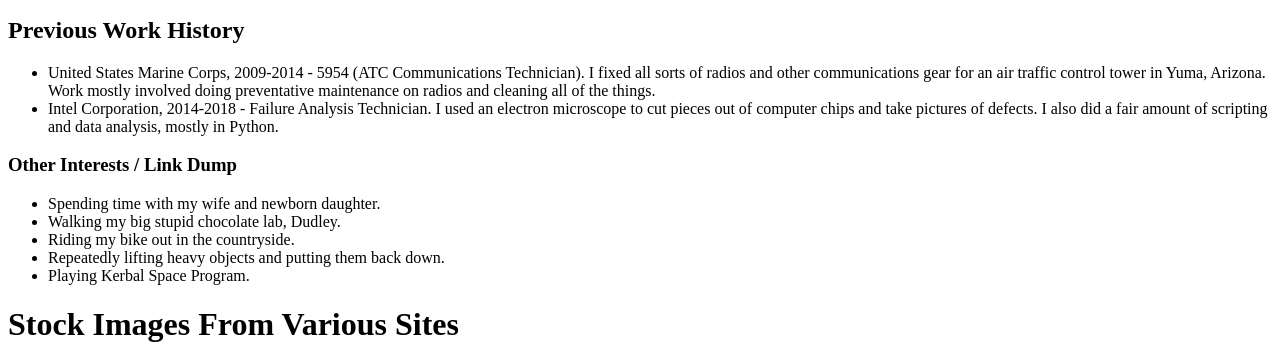
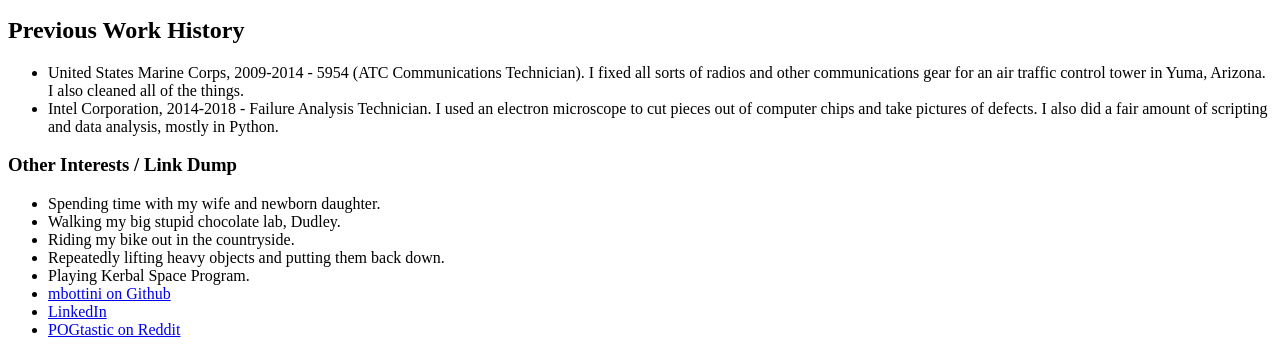
Before and after one commit to mbottini/CS465, a plain HTML site: page assign1/exercise3.html in a window 1280 px wide. Shown: the part 239-591 px from the top of the page. Drawn offline with Linux system fonts and the light colour scheme.

Commit message:
Fix wording, add links

```diff
--- a/assign1/exercise3.html
+++ b/assign1/exercise3.html
@@ -30,10 +30,10 @@
         <h2>Previous Work History</h2>
 
         <ul>
-            <li>United States Marine Corps, 2009-2014 - 5954 (ATC Communications
-            Technician). I fixed all sorts of radios and other communications
-            gear for an air traffic control tower in Yuma, Arizona. Work mostly involved
-            doing preventative maintenance on radios and cleaning all of the things.</li>
+            <li>United States Marine Corps, 2009-2014 - 5954 (ATC
+            Communications Technician). I fixed all sorts of radios and other
+            communications gear for an air traffic control tower in Yuma,
+            Arizona. I also cleaned all of the things. </li>
             <li>Intel Corporation, 2014-2018 - Failure Analysis Technician. I used an
             electron microscope to cut pieces out of computer chips and take
             pictures of defects. I also did a fair amount of scripting and data
@@ -48,6 +48,9 @@
             <li>Riding my bike out in the countryside.</li>
             <li>Repeatedly lifting heavy objects and putting them back down.</li>
             <li>Playing Kerbal Space Program.</li>
+            <li><a href=https://www.github.com/mbottini>mbottini on Github</li>
+            <li><a href=https://www.linkedin.com/in/michael-bottini-136380162/>LinkedIn</a></li>
+            <li><a href=https://www.reddit.com/u/POGtastic>POGtastic on Reddit</li>
         </ul>
     </section>
 
```
